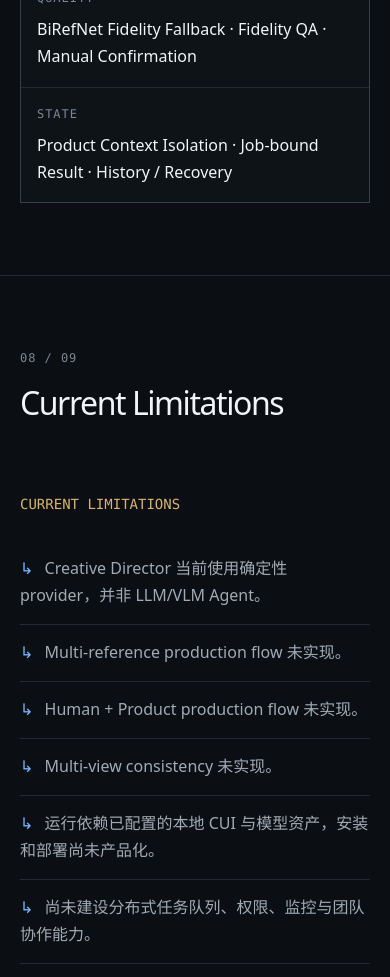
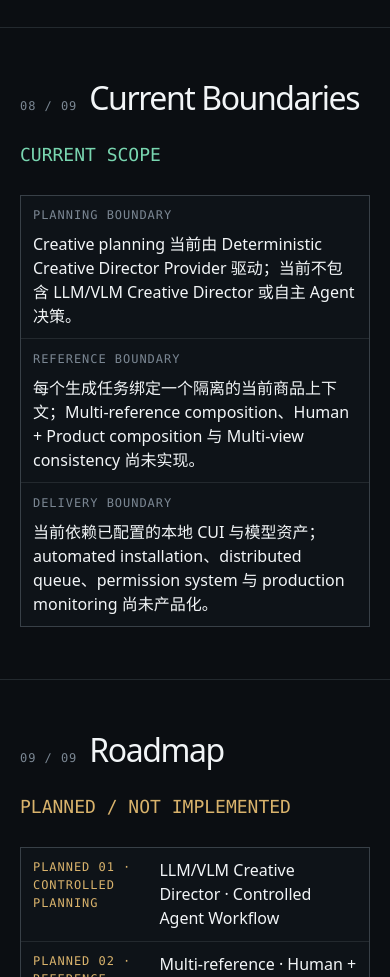
Before and after one commit to SiHuoqwq/liu-yi-portfolio, a React (Vite) app: page /projects/productstudio in a window 390 px wide. Shown: the part 7460-8437 px from the top of the page. Built offline with nearby package versions, Linux system fonts and the light colour scheme; no server answers.

Commit message:
refactor: streamline ProductStudio portfolio tail sections

```diff
--- a/src/pages/ProductStudioPage.tsx
+++ b/src/pages/ProductStudioPage.tsx
@@ -1,7 +1,6 @@
 import { CaseSection } from '../components/case-study/CaseSection'
 import { CaseStudyNavigation } from '../components/case-study/CaseStudyNavigation'
 import { DecisionComparison } from '../components/case-study/DecisionComparison'
-import { LimitationList } from '../components/case-study/LimitationList'
 import { TechnicalRecord } from '../components/case-study/TechnicalRecord'
 import { AdoptionStateBoundary } from '../components/productstudio/AdoptionStateBoundary'
 import { GenerationEvidenceBinding } from '../components/productstudio/GenerationEvidenceBinding'
@@ -46,42 +45,42 @@ export function ProductStudioPage() {
         <ProjectScreenshot path="/images/productstudio/04_product_context_isolation.png" alt="ProductStudio 商品上下文隔离与恢复" />
       </CaseSection>
 
+      <div className="productstudio-tail productstudio-tail__section--technical">
         <CaseSection index="07 / 09" title="技术实现" ariaLabel="ProductStudio 已实现技术">
+          <p>工程重点不是堆叠模型，而是让采用策略、生成任务、质量确认与恢复状态保持可追踪。</p>
           <TechnicalRecord items={[
-          ['FRONTEND', 'React + TypeScript'],
-          ['BACKEND', 'Python + FastAPI'],
-          ['AI WORKFLOW', 'Controlled AI Workflow'],
-          ['CREATIVE', 'Deterministic Creative Director Provider · Explicit Adoption · Generation Strategy'],
-          ['GENERATION', 'CUI / ComfyUI · Qwen Image Edit'],
-          ['QUALITY', 'BiRefNet Fidelity Fallback · Fidelity QA · Manual Confirmation'],
-          ['STATE', 'Product Context Isolation · Job-bound Result · History / Recovery'],
+            ['CLIENT / API', 'React + TypeScript Workbench · FastAPI Backend'],
+            ['CONTROLLED WORKFLOW', 'Deterministic Creative Director Provider · Explicit Adoption'],
+            ['JOB EXECUTION', 'Generation Strategy → Generation Job → CUI / Qwen Image Edit'],
+            ['FIDELITY GATE', 'BiRefNet Fidelity Fallback · Fidelity QA · Manual Confirmation'],
+            ['STATE RECOVERY', 'Product Context · Job-bound Result · History / Recovery'],
           ]} />
         </CaseSection>
+      </div>
 
-      <CaseSection index="08 / 09" title="Current Limitations" ariaLabel="ProductStudio 当前限制">
-        <LimitationList current={[
-          'Creative Director 当前使用确定性 provider，并非 LLM/VLM Agent。',
-          'Multi-reference production flow 未实现。',
-          'Human + Product production flow 未实现。',
-          'Multi-view consistency 未实现。',
-          '运行依赖已配置的本地 CUI 与模型资产，安装和部署尚未产品化。',
-          '尚未建设分布式任务队列、权限、监控与团队协作能力。',
+      <div className="productstudio-tail productstudio-tail__section--boundaries">
+        <CaseSection index="08 / 09" title="Current Boundaries" ariaLabel="ProductStudio 当前边界">
+          <p className="mono">CURRENT SCOPE</p>
+          <TechnicalRecord items={[
+            ['PLANNING BOUNDARY', 'Creative planning 当前由 Deterministic Creative Director Provider 驱动；当前不包含 LLM/VLM Creative Director 或自主 Agent 决策。'],
+            ['REFERENCE BOUNDARY', '每个生成任务绑定一个隔离的当前商品上下文；Multi-reference composition、Human + Product composition 与 Multi-view consistency 尚未实现。'],
+            ['DELIVERY BOUNDARY', '当前依赖已配置的本地 CUI 与模型资产；automated installation、distributed queue、permission system 与 production monitoring 尚未产品化。'],
           ]} />
         </CaseSection>
+      </div>
 
+      <div className="productstudio-tail productstudio-tail__section--roadmap">
         <CaseSection index="09 / 09" title="Roadmap" ariaLabel="ProductStudio Roadmap">
           <p className="mono">PLANNED / NOT IMPLEMENTED</p>
           <TechnicalRecord items={[
-          ['PLANNED 01', 'LLM/VLM Creative Director'],
-          ['PLANNED 02', 'Controlled Agent Workflow'],
-          ['PLANNED 03', 'Multi-reference'],
-          ['PLANNED 04', 'Human + Product'],
-          ['PLANNED 05', 'Multi-view'],
-          ['PLANNED 06', 'FLUX Profile'],
-          ['PLANNED 07', 'Advanced model management'],
+            ['PLANNED 01 · CONTROLLED PLANNING', 'LLM/VLM Creative Director · Controlled Agent Workflow'],
+            ['PLANNED 02 · REFERENCE COMPOSITION', 'Multi-reference · Human + Product'],
+            ['PLANNED 03 · CONSISTENCY', 'Multi-view'],
+            ['PLANNED 04 · MODEL PROFILE', 'FLUX Profile'],
           ]} />
           <CaseStudyNavigation href="/" label="返回首页 / Selected Work" />
         </CaseSection>
+      </div>
     </main>
   )
 }
--- a/src/styles/global.css
+++ b/src/styles/global.css
@@ -984,6 +984,39 @@ img {
 .case-facts dd,
 .technical-record dd {
   margin: 0.5rem 0 0;
+}
+
+.productstudio-tail .technical-record {
+  margin-top: 2rem;
+}
+
+.productstudio-tail__section--technical .technical-record {
+  grid-template-columns: repeat(6, minmax(0, 1fr));
+}
+
+.productstudio-tail__section--technical .technical-record > div:nth-child(-n + 3) {
+  grid-column: span 2;
+}
+
+.productstudio-tail__section--technical .technical-record > div:nth-child(n + 4) {
+  grid-column: span 3;
+}
+
+.productstudio-tail__section--boundaries .technical-record {
+  grid-template-columns: repeat(3, minmax(0, 1fr));
+}
+
+.productstudio-tail__section--boundaries .case-section__body > .mono {
+  color: var(--color-verified);
+}
+
+.productstudio-tail__section--roadmap .technical-record {
+  grid-template-columns: repeat(2, minmax(0, 1fr));
+}
+
+.productstudio-tail__section--roadmap .case-section__body > .mono,
+.productstudio-tail__section--roadmap .technical-record dt {
+  color: var(--color-warning);
 }
 
 .case-section {
@@ -1731,6 +1764,62 @@ img {
   }
 }
 
+@media (max-width: 767px) {
+  .productstudio-tail .case-section {
+    padding-block: 3.25rem;
+  }
+
+  .productstudio-tail .case-section__grid {
+    gap: 1.5rem;
+  }
+
+  .productstudio-tail .case-section__grid > header {
+    display: grid;
+    grid-template-columns: auto minmax(0, 1fr);
+    gap: 0.75rem;
+    align-items: baseline;
+  }
+
+  .productstudio-tail .case-section__index {
+    margin: 0;
+  }
+
+  .productstudio-tail .technical-record {
+    grid-template-columns: 1fr;
+    margin-top: 1.5rem;
+  }
+
+  .productstudio-tail .technical-record > div:nth-child(n) {
+    display: grid;
+    grid-column: auto;
+    grid-template-columns: minmax(7.25rem, 0.8fr) minmax(0, 1.5fr);
+    gap: 0.65rem;
+    align-items: start;
+    padding: 0.65rem 0.75rem;
+  }
+
+  .productstudio-tail .technical-record dt {
+    line-height: 1.5;
+  }
+
+  .productstudio-tail .technical-record dd {
+    margin: 0;
+    line-height: 1.5;
+  }
+
+  .productstudio-tail__section--boundaries .technical-record > div:nth-child(n) {
+    grid-template-columns: 1fr;
+    gap: 0.5rem;
+  }
+}
+
+@media (max-width: 359px) {
+  .productstudio-tail .technical-record > div:nth-child(n) {
+    grid-template-columns: 1fr;
+    gap: 0.5rem;
+  }
+}
+
 @media (prefers-reduced-motion: reduce) {
   html { scroll-behavior: auto; }
   *, *::before, *::after {
```
Also changed, not shown: 2 other files (tests, documents, lock files or other folders). Lines whose indentation alone changed are shown as unchanged.
